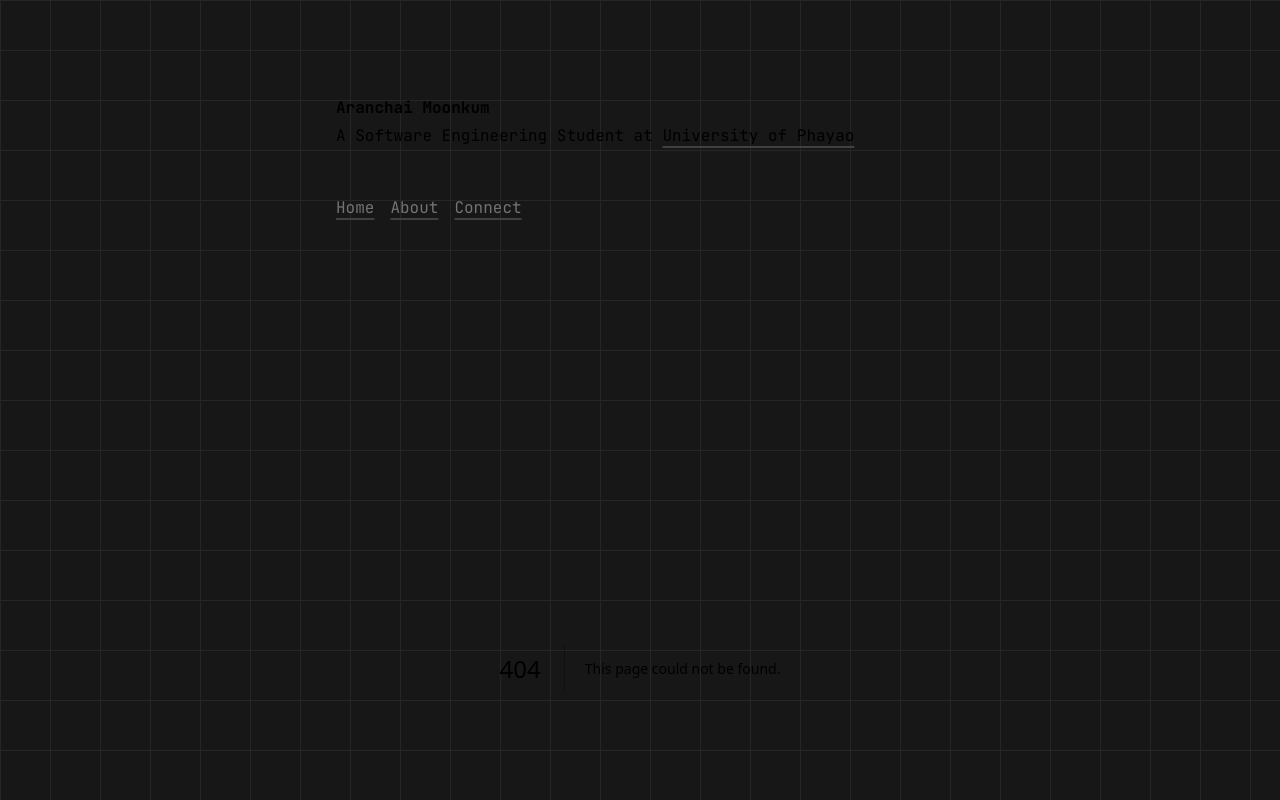
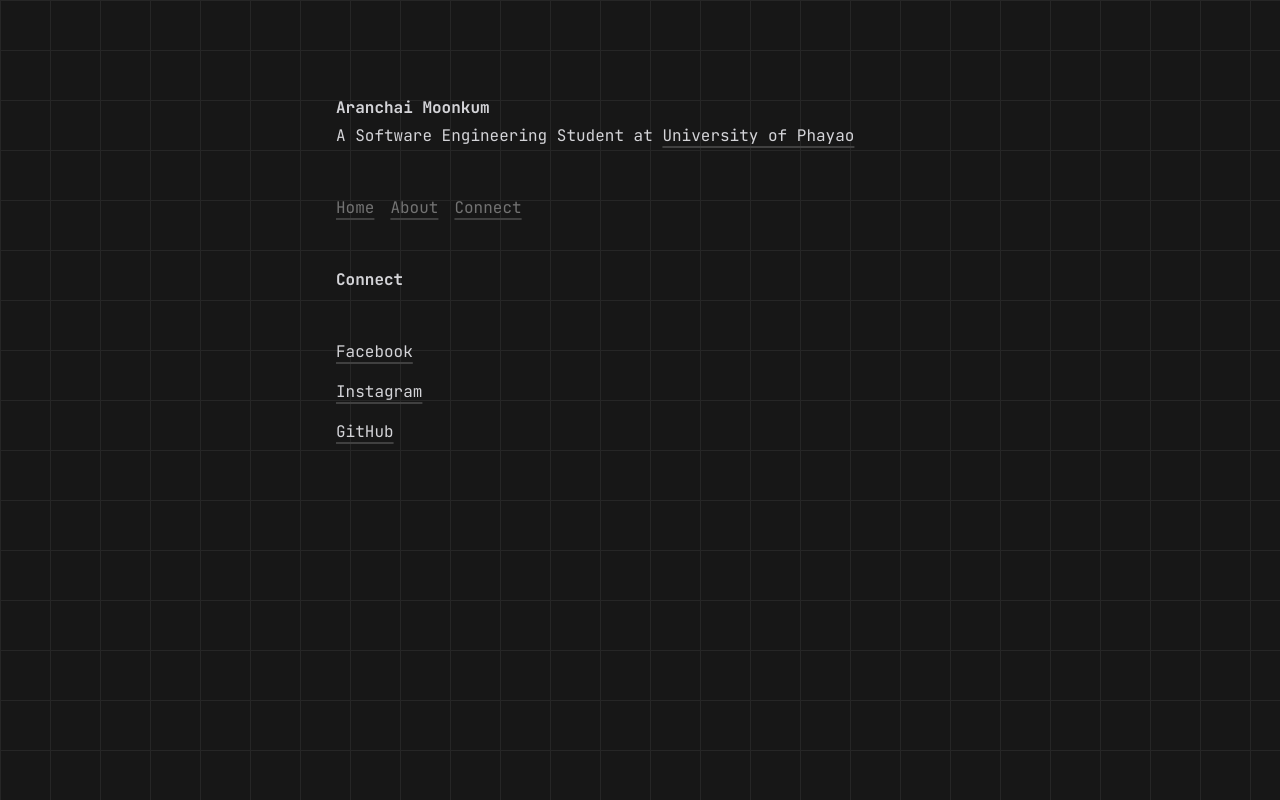
Before and after one commit to AranchaiMoonkum/portfolio-website, a Next.js app: page /connect in a window 1280 px wide. Before the commit this address had no page. Shown: the top 800 px of the page. Built offline with nearby package versions, Linux system fonts and the light colour scheme.

Commit message:
created connect page

```diff
--- /dev/null
+++ b/src/app/connect/page.tsx
@@ -0,0 +1,20 @@
+import Link from "next/link"
+
+export default function Connect() {
+    return (
+        <article className="flex flex-col gap-12">
+            <h1 className="font-bold">Connect</h1>
+            <ul className="flex flex-col gap-4">
+                <li>
+                    <Link href="https://www.facebook.com/aranchai.moonkum.2024/">Facebook</Link>
+                </li>
+                <li>
+                    <Link href="https://www.instagram.com/arnxhi/">Instagram</Link>
+                </li>
+                <li>
+                    <Link href="https://github.com/AranchaiMoonkum/">GitHub</Link>
+                </li>
+            </ul>
+        </article>
+    )
+}
```
